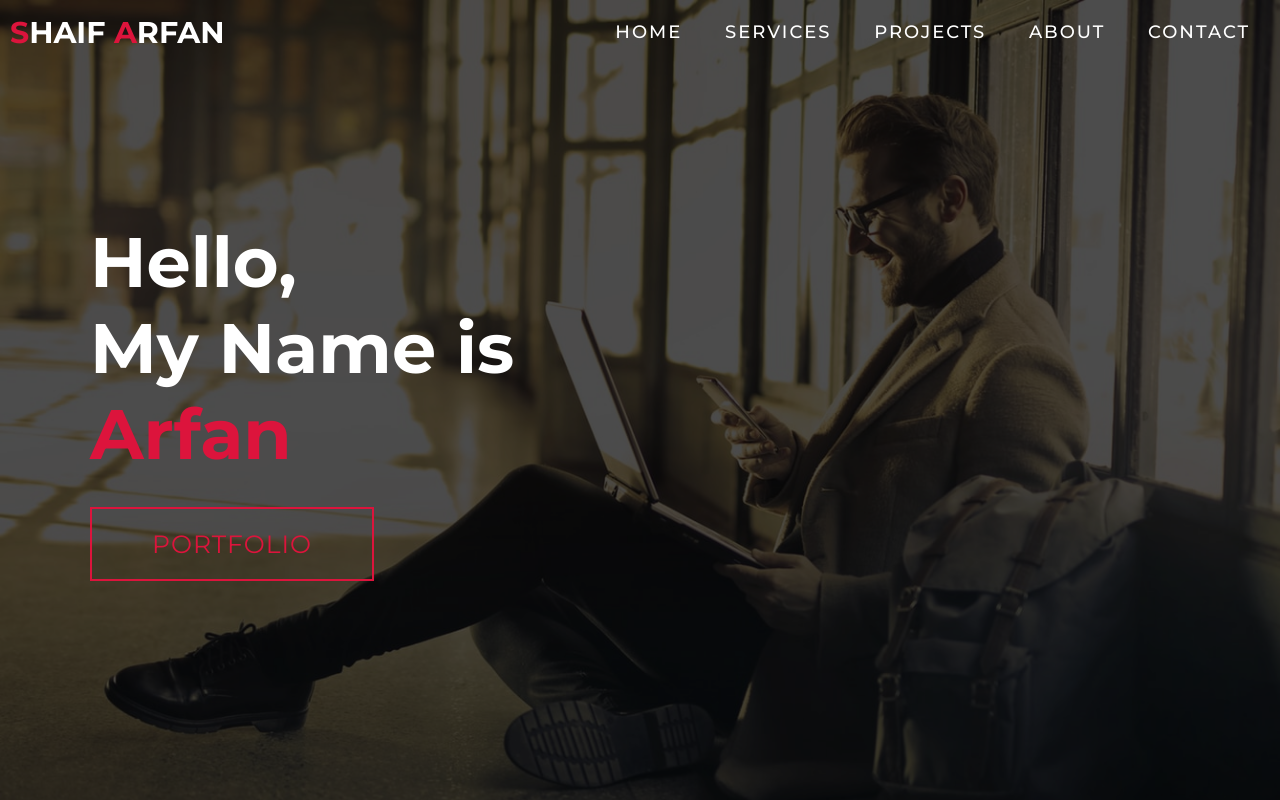
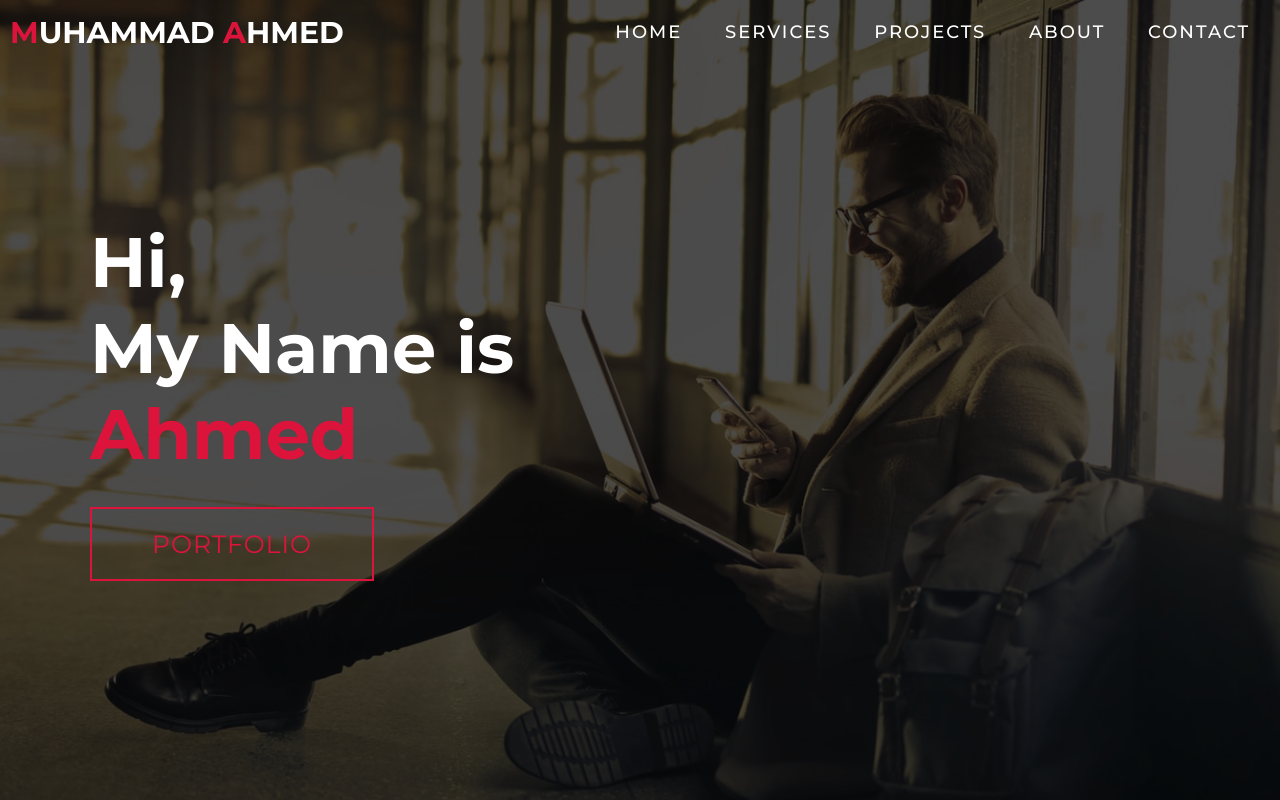
Before and after one commit to muhammadahmedzahid/one-page-project, a plain HTML site: page index.html in a window 1280 px wide. Shown: the top 800 px of the page. Drawn offline with Linux system fonts and the light colour scheme.

Commit message:
credit changes

```diff
--- a/index.html
+++ b/index.html
@@ -13,7 +13,7 @@
     <div class="header container">
       <div class="nav-bar">
         <div class="brand">
-          <a href="#hero"><h1><span>S</span>haif <span>A</span>rfan</h1></a>
+          <a href="#hero"><h1><span>M</span>uhammad <span>A</span>hmed</h1></a>
         </div>
         <div class="nav-list">
           <div class="hamburger"><div class="bar"></div></div>
@@ -34,9 +34,9 @@
   <section id="hero">
     <div class="hero container">
       <div>
-        <h1>Hello,<span></span></h1>
+        <h1>Hi,<span></span></h1>
         <h1>My Name is <span></span></h1>
-        <h1>Arfan <span></span></h1>
+        <h1>Ahmed <span></span></h1>
         <!-- cta -> call to action -->
         <a href="#projects" type="button" class="cta">Portfolio</a>
       </div>
@@ -162,7 +162,7 @@
     <div class="about container">
       <div class="col-left">
         <div class="about-img">
-          <img src="./img/img-2.png" alt="img">
+          <img src="./img/img-2.jpg" alt="img">
         </div>
       </div>
 
@@ -218,7 +218,7 @@
   <section id="footer">
  <div class="footer container">
    <div class="brand">
-     <h1> <span>S</span>haif <span>A</span>rfan</h1>
+     <h1> <span>M</span>uhammad <span>A</span>hmed</h1>
    </div>
    <h2>Your Complete Web Solutions</h2>
    <div class="social-icon">
@@ -235,7 +235,7 @@
       <a href="#"><img src="https://img.icons8.com/bubbles/100/000000/behance.png"></a>
     </div>
    </div>
-   <p>Copyright &copy; 2020 Arfan. All rights reserved</p>
+   <p>Copyright &copy; 2020 Ahmed. All rights reserved</p>
  </div>
   </section>
   <!-- End Footer -->
```
Also changed, not shown: img/img-2.jpg (added), img/img-2.png (deleted).
